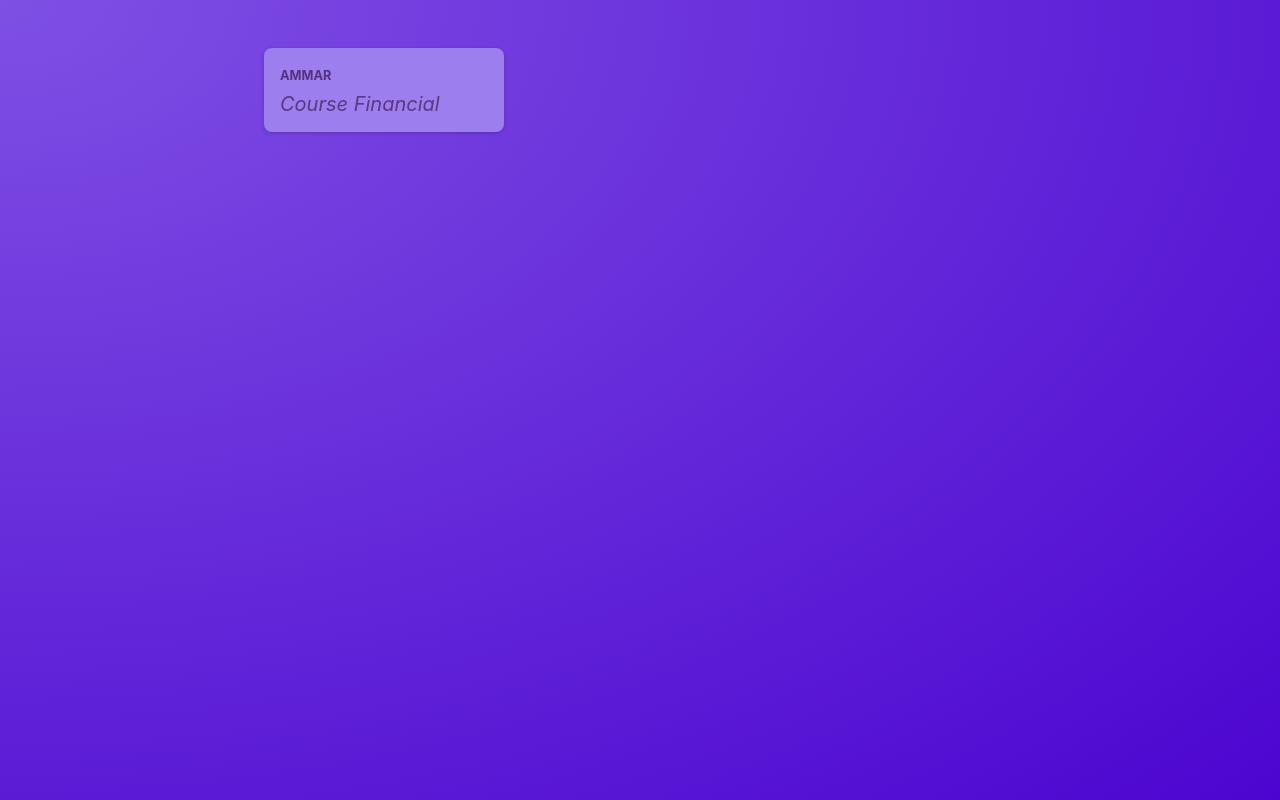
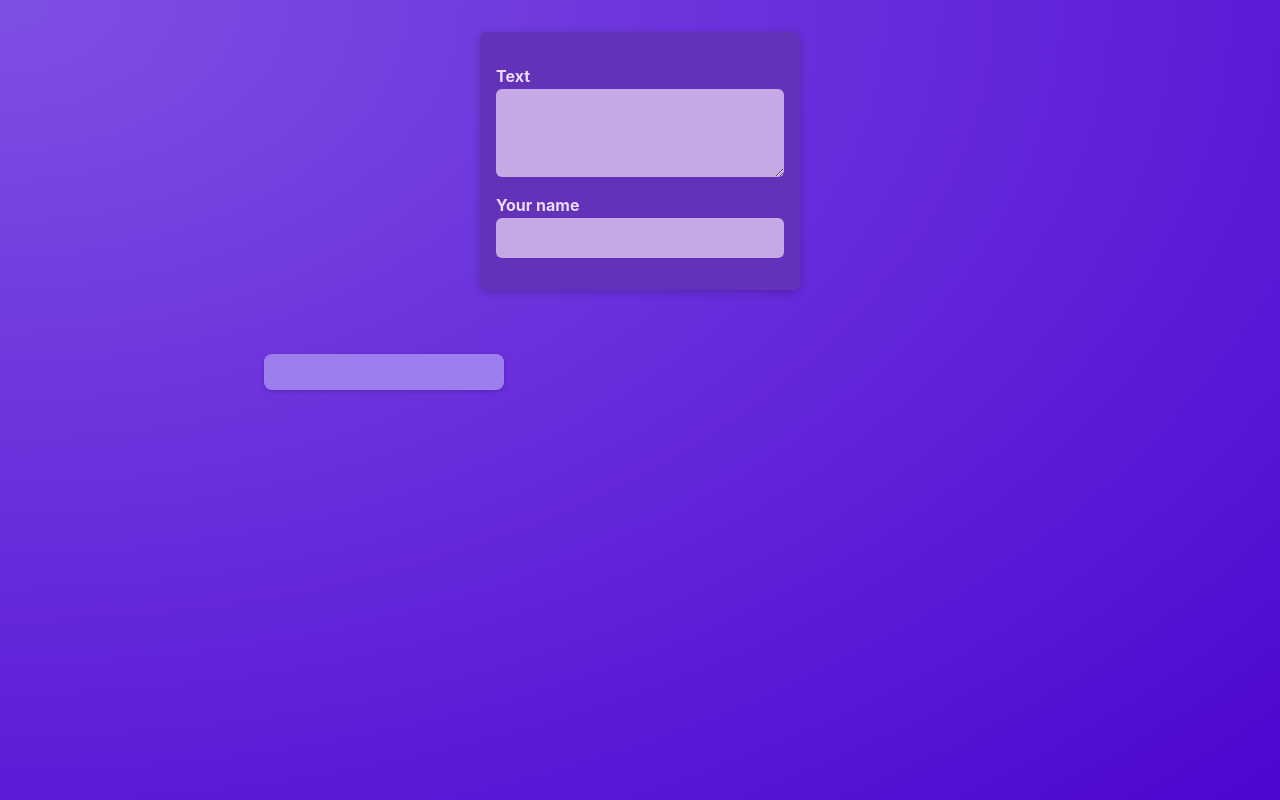
Before and after one commit to muhdammar/react-udemy-complete-guide, a React (Vite) app: page / in a window 1280 px wide. Built offline with nearby package versions, Linux system fonts and the light colour scheme.

Commit message:
#Lifting state up

```diff
--- /dev/null
+++ b/src/components/NewPost.jsx
@@ -0,0 +1,19 @@
+import classes from './NewPost.module.css';
+
+function NewPost(props) {
+
+  return (
+    <form className={classes.form}>
+      <p>
+        <label htmlFor="body">Text</label>
+        <textarea id="body" required rows={3} onChange={props.onBodyChange}/>
+      </p>
+      <p>
+        <label htmlFor="name">Your name</label>
+        <input type="text" id="name" required onChange={props.onAuthorChange}/>
+      </p>
+    </form>
+  );
+}
+
+export default NewPost;
--- /dev/null
+++ b/src/components/NewPost.module.css
@@ -0,0 +1,55 @@
+.form {
+  background-color: #6233b9;
+  padding: 1rem;
+  width: 20rem;
+  margin: 2rem auto;
+  border-radius: 6px;
+  box-shadow: 0 2px 8px rgba(0, 0, 0, 0.2);
+}
+
+.form label {
+  display: block;
+  margin-bottom: 0.05rem;
+  color: #eadbfb;
+  font-weight: bold;
+}
+
+.form input,
+.form textarea {
+  display: block;
+  width: 100%;
+  font: inherit;
+  padding: 0.5rem;
+  border-radius: 6px;
+  border: none;
+  background-color: #c4a9e4;
+  color: #28262c;
+}
+
+.actions {
+  display: flex;
+  justify-content: flex-end;
+  gap: 0.5rem;
+}
+
+.actions button {
+  cursor: pointer;
+  font: inherit;
+  padding: 0.5rem 1.5rem;
+  border: none;
+  border-radius: 4px;
+  background-color: #34036c;
+  color: #e5d5f7;
+}
+
+.actions button:hover {
+  background-color: #23014a;
+}
+
+.actions button[type='button'] {
+  background-color: transparent;
+}
+
+.actions button[type='button']:hover {
+  color: #d1bee6;
+}
--- a/src/components/PostsList.jsx
+++ b/src/components/PostsList.jsx
@@ -1,8 +1,24 @@
+import { useState } from "react";
+import NewPost from "./NewPost";
 import Post from "./Post";
-import classes from './PostsList.module.css'
-function PostsList(){
-    return <ul className={classes.posts} >
-      <Post author="Ammar" body="Course Financial"/>
-    </ul>
+import classes from "./PostsList.module.css";
+function PostsList() {
+  const [enteredBody, setEnteredBody] = useState("");
+  const [enteredAuthor, setEnteredAuthor] = useState("");
+  function changeBodyHandler(event) {
+    setEnteredBody(event.target.value);
+  }
+  function changeAuthorHandler(event) {
+    setEnteredAuthor(event.target.value);
+  }
+
+  return (
+    <>
+      <NewPost onBodyChange={changeBodyHandler} onAuthorChange={changeAuthorHandler} />
+      <ul className={classes.posts}>
+        <Post author={enteredAuthor} body={enteredBody} />
+      </ul>
+    </>
+  );
 }
-export default PostsList
+export default PostsList;
```
